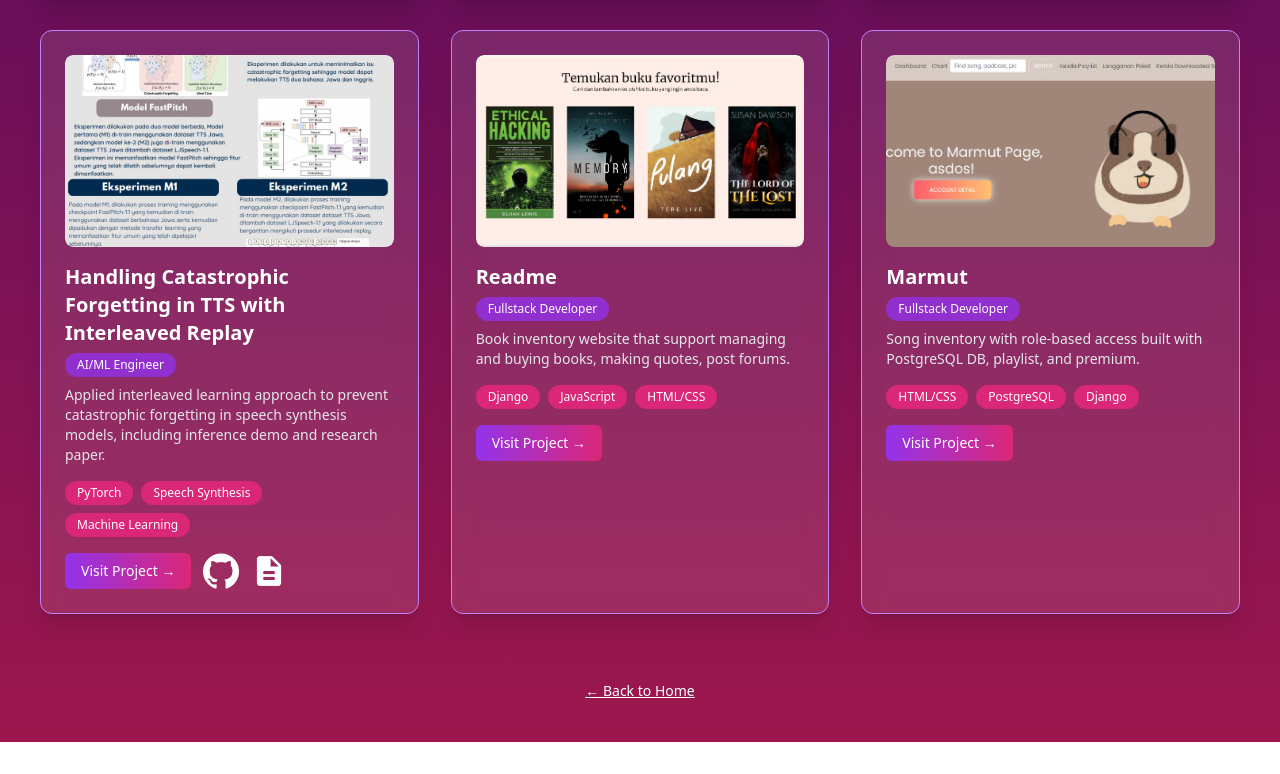
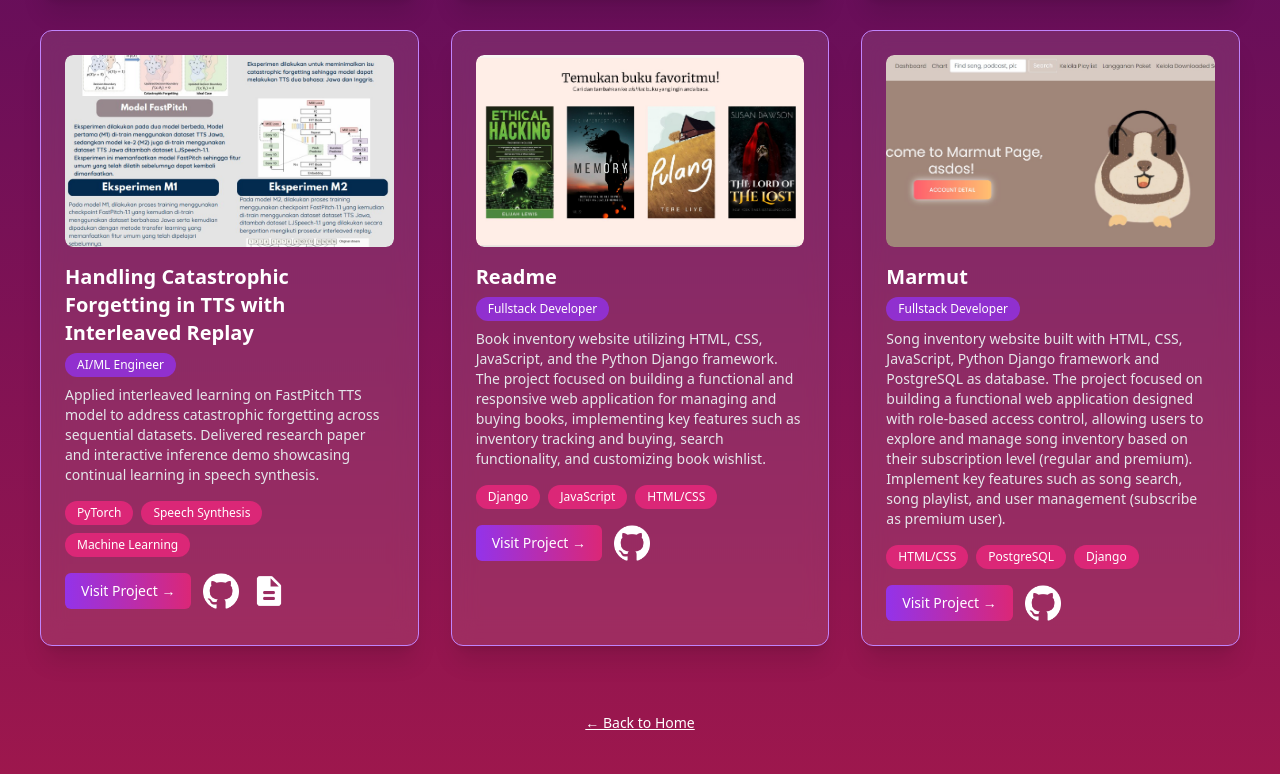
Before and after one commit to Khalishana/portofolio-hana, a Next.js app: page /all-projects in a window 1280 px wide. Shown: the part 666-1440 px from the top of the page. Before the commit the page ends 1408 px from the top, so only its background shows below. Built offline with nearby package versions, Linux system fonts and the light colour scheme.

Commit message:
feat: update projects

```diff
--- a/app/all-projects/page.tsx
+++ b/app/all-projects/page.tsx
@@ -36,7 +36,7 @@ const projects = [
   {
     title: "Handling Catastrophic Forgetting in TTS with Interleaved Replay",
     description:
-      "Applied interleaved learning approach to prevent catastrophic forgetting in speech synthesis models, including inference demo and research paper.",
+      "Applied interleaved learning on FastPitch TTS model to address catastrophic forgetting across sequential datasets. Delivered research paper and interactive inference demo showcasing continual learning in speech synthesis.",
     image: "/pbl.jpg",
     link: "https://ristek.link/demo-pbl",
     github: "https://github.com/Khalishana/finalcode_pbl",
@@ -47,18 +47,20 @@ const projects = [
   {
     title: "Readme",
     description:
-      "Book inventory website that support managing and buying books, making quotes, post forums.",
+      "Book inventory website utilizing HTML, CSS, JavaScript, and the Python Django framework. The project focused on building a functional and responsive web application for managing and buying books, implementing key features such as inventory tracking and buying, search functionality, and customizing book wishlist.",
     image: "/readme.jpg",
     link: "https://readme.up.railway.app/",
+    github: "https://github.com/PeBePe/readme",
     role: "Fullstack Developer",
     techStack: ["Django", "JavaScript", "HTML/CSS"],
   },
   {
     title: "Marmut",
     description:
-      "Song inventory with role-based access built with PostgreSQL DB, playlist, and premium.",
+      "Song inventory website built with HTML, CSS, JavaScript,  Python Django framework and PostgreSQL as database. The project focused on building a functional web application designed with role-based access control, allowing users to explore and manage song inventory based on their subscription level (regular and premium). Implement key features such as song search, song playlist, and user management (subscribe as premium user).",
     image: "/marmut.jpg",
     link: "https://web-production-8be4.up.railway.app/",
+    github: "https://github.com/kelompok9-basdat/tk3-marmut",
     role: "Fullstack Developer",
     techStack: ["HTML/CSS", "PostgreSQL", "Django"],
   },
```
